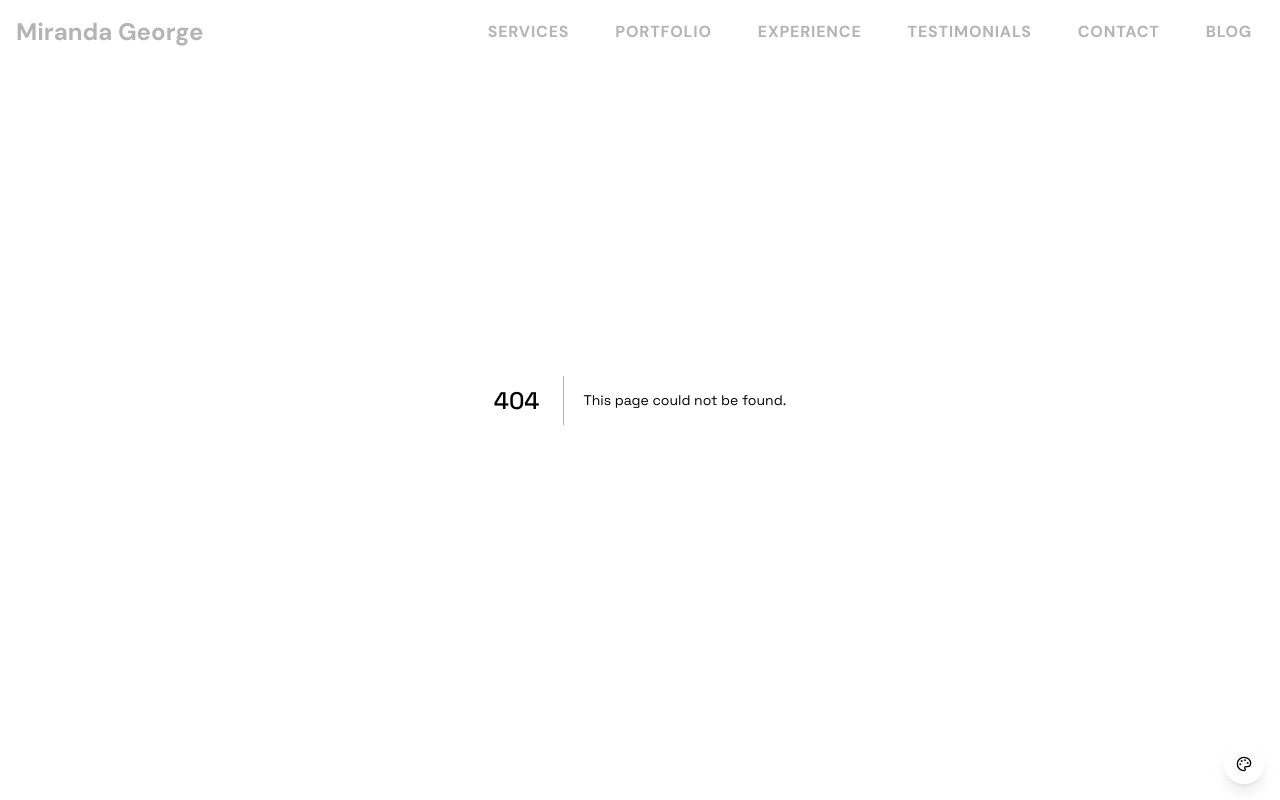
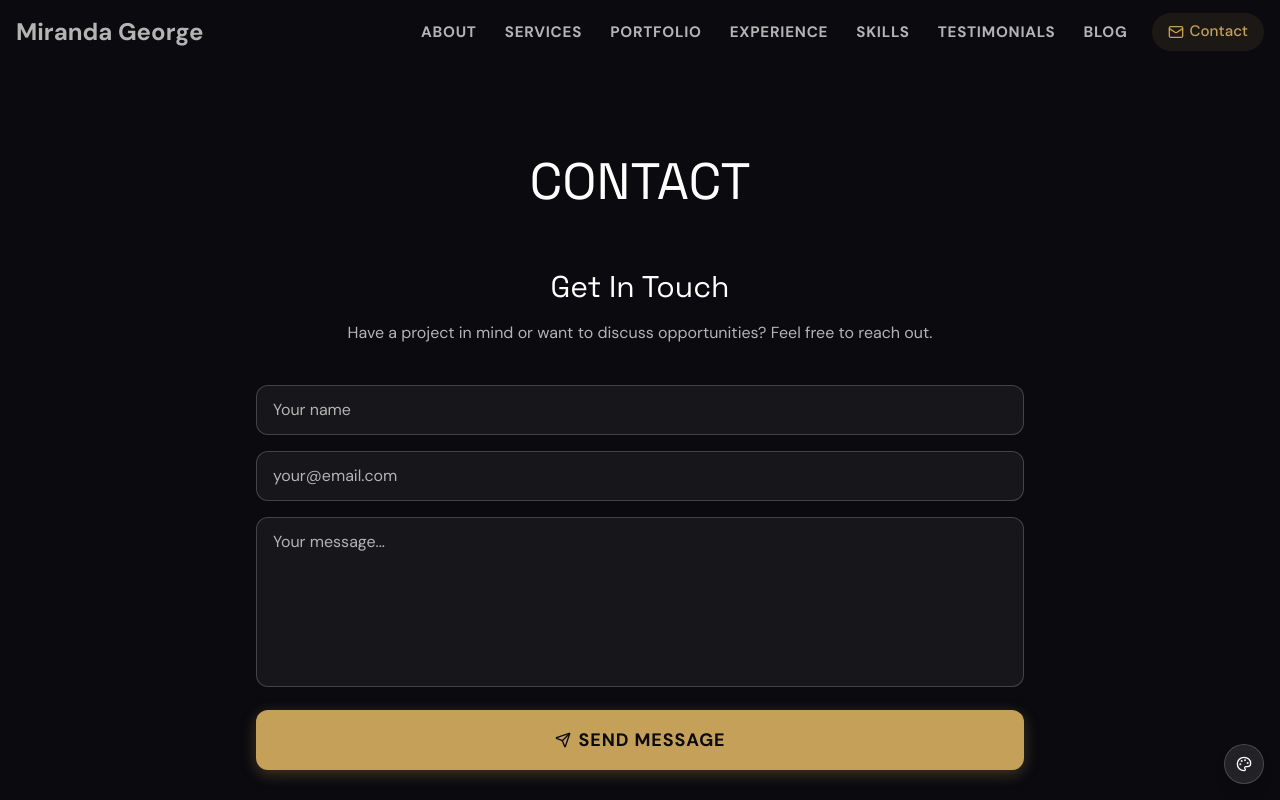
Before and after one commit to miranda-gv/my-portfolio, a Next.js app: page /contact in a window 1280 px wide. Before the commit this address had no page. Shown: the top 800 px of the page. Built offline with nearby package versions, Linux system fonts and the light colour scheme.

Commit message:
feat: add About, Contact, and Skills pages; enhance Navbar and SecondaryNav components

```diff
--- /dev/null
+++ b/src/app/about/page.tsx
@@ -0,0 +1,39 @@
+import { aboutData } from "@/data/about";
+import Section from "@/components/Section";
+import FadeIn from "@/components/ui/FadeIn";
+import GlassCard from "@/components/ui/GlassCard";
+import { hoverPopSubtle } from "@/constants/animations";
+
+/**
+ * About Page - Server Component
+ *
+ * Full about page with:
+ * - Bio information from paragraphs
+ * - Highlights grid
+ */
+export default function AboutPage() {
+  const { heading, paragraphs, highlights } = aboutData;
+
+  return (
+    <Section id="about" heading={heading} maxWidth="4xl">
+      <FadeIn>
+        <GlassCard variant="card" className={`p-8 md:p-12 ${hoverPopSubtle}`}>
+          <div className="space-y-6 text-muted-foreground leading-relaxed mb-8">
+            {paragraphs.map((paragraph, i) => (
+              <p key={i}>{paragraph}</p>
+            ))}
+          </div>
+          <div className="grid gap-4 md:grid-cols-3">
+            {highlights.map((item) => (
+              <div key={item.title} className="p-4 rounded-xl bg-primary/10 text-center">
+                <div className="text-2xl mb-2">{item.icon}</div>
+                <h4 className="font-semibold text-foreground text-sm">{item.title}</h4>
+                <p className="text-xs text-muted-foreground mt-1">{item.desc}</p>
+              </div>
+            ))}
+          </div>
+        </GlassCard>
+      </FadeIn>
+    </Section>
+  );
+}
--- /dev/null
+++ b/src/app/contact/page.tsx
@@ -0,0 +1,27 @@
+import Section from "@/components/Section";
+import ContactForm from "@/components/ContactForm";
+import ContactInfo from "@/components/ContactInfo";
+
+/**
+ * Contact Page - Server Component
+ *
+ * Full contact page with:
+ * - Large contact form spanning full width
+ * - Contact information (email, social links) below form
+ */
+export default function ContactPage() {
+  return (
+    <Section id="contact" heading="CONTACT" maxWidth="4xl">
+      <div className="max-w-3xl mx-auto">
+        <h3 className="font-heading text-3xl text-foreground mb-4 text-center">Get In Touch</h3>
+        <p className="text-muted-foreground mb-10 text-center">
+          Have a project in mind or want to discuss opportunities? Feel free to reach out.
+        </p>
+        <ContactForm />
+        <div className="mt-12 pt-8 border-t border-white/10">
+          <ContactInfo />
+        </div>
+      </div>
+    </Section>
+  );
+}
--- a/src/app/page.tsx
+++ b/src/app/page.tsx
@@ -1,10 +1,11 @@
 import HeroSection from "@/components/HeroSection";
+import SecondaryNav from "@/components/SecondaryNav";
 import AboutSection from "@/components/AboutSection";
 import ServicesSection from "@/components/ServicesSection";
+import PortfolioSection from "@/components/PortfolioSection";
 import ExperienceSection from "@/components/ExperienceSection";
 import SkillsSection from "@/components/SkillsSection";
 import ClientsSection from "@/components/ClientsSection";
-import PortfolioSection from "@/components/PortfolioSection";
 import TestimonialsSection from "@/components/TestimonialsSection";
 import BlogSection from "@/components/BlogSection";
 import ContactSection from "@/components/ContactSection";
@@ -24,12 +25,13 @@ export default function Home() {
   return (
     <>
       <HeroSection />
+      <SecondaryNav />
       <AboutSection />
       <ServicesSection />
+      <PortfolioSection />
       <ExperienceSection />
       <SkillsSection />
       <ClientsSection />
-      <PortfolioSection />
       <TestimonialsSection />
       <BlogSection />
       <ContactSection />
--- /dev/null
+++ b/src/app/skills/page.tsx
@@ -0,0 +1,40 @@
+import { skillsData } from "@/data/skills";
+import Section from "@/components/Section";
+import FadeIn from "@/components/ui/FadeIn";
+import GlassCard from "@/components/ui/GlassCard";
+import { hoverPopSubtle } from "@/constants/animations";
+
+/**
+ * Skills Page - Server Component
+ *
+ * Full skills page displaying:
+ * - All skill categories
+ * - Detailed skill lists per category
+ */
+export default function SkillsPage() {
+  const { heading, categories } = skillsData;
+
+  return (
+    <Section id="skills" heading={heading} maxWidth="6xl">
+      <div className="grid gap-8 md:grid-cols-2 lg:grid-cols-3">
+        {categories.map((category, index) => (
+          <FadeIn key={category.category} delay={index * 0.1}>
+            <GlassCard variant="card" className={`p-8 ${hoverPopSubtle}`}>
+              <h3 className="font-heading text-xl text-foreground mb-6">{category.category}</h3>
+              <div className="flex flex-wrap gap-2">
+                {category.items.map((skill) => (
+                  <span
+                    key={skill}
+                    className="px-3 py-1.5 text-sm rounded-lg bg-primary/10 text-primary border border-primary/20"
+                  >
+                    {skill}
+                  </span>
+                ))}
+              </div>
+            </GlassCard>
+          </FadeIn>
+        ))}
+      </div>
+    </Section>
+  );
+}
--- a/src/components/ContactForm.tsx
+++ b/src/components/ContactForm.tsx
@@ -6,7 +6,7 @@ import { cn } from "@/lib/utils";
 import { contactData } from "@/data/contact";
 
 const inputClasses =
-  "w-full px-3 py-2 rounded-lg bg-white/5 border border-white/20 text-foreground placeholder:text-muted-foreground text-sm transition-colors focus:outline-none focus:border-primary/50";
+  "w-full px-4 py-3 rounded-xl bg-white/5 border border-white/20 text-foreground placeholder:text-muted-foreground text-base transition-colors focus:outline-none focus:border-primary/50";
 
 export default function ContactForm() {
   const [formData, setFormData] = useState({ name: "", email: "", message: "" });
@@ -37,15 +37,15 @@ export default function ContactForm() {
   };
 
   return (
-    <form onSubmit={handleSubmit} className="space-y-2">
+    <form onSubmit={handleSubmit} className="space-y-4">
       <input type="text" name="name" placeholder="Your name" value={formData.name} onChange={handleChange} required className={inputClasses} />
       <input type="email" name="email" placeholder="your@email.com" value={formData.email} onChange={handleChange} required className={inputClasses} />
-      <textarea name="message" placeholder="Your message..." value={formData.message} onChange={handleChange} required rows={4} className={`${inputClasses} resize-none`} />
+      <textarea name="message" placeholder="Your message..." value={formData.message} onChange={handleChange} required rows={6} className={`${inputClasses} resize-none`} />
       <button
         type="submit"
         disabled={status === "sending"}
         className={cn(
-          "w-full flex items-center justify-center gap-2 px-8 py-4 rounded-lg text-base font-bold uppercase tracking-wider transition-all duration-300 hover:scale-[1.02]",
+          "w-full flex items-center justify-center gap-2 px-8 py-4 rounded-xl text-lg font-bold uppercase tracking-wider transition-all duration-300 hover:scale-[1.02]",
           status === "sent"
             ? "bg-green-500/20 text-green-400"
             : status === "error"
@@ -54,14 +54,14 @@ export default function ContactForm() {
         )}
       >
         {status === "sending" ? (
-          <span className="w-4 h-4 border-2 border-current border-t-transparent rounded-full animate-spin" />
+          <span className="w-5 h-5 border-2 border-current border-t-transparent rounded-full animate-spin" />
         ) : status === "sent" ? (
-          "Sent!"
+          "Sent! ✓"
         ) : status === "error" ? (
-          "Error"
+          "Error - Try Again"
         ) : (
           <>
-            <Send className="w-3.5 h-3.5" />
+            <Send className="w-4 h-4" />
             {contactData.sendButtonLabel}
           </>
         )}
--- a/src/components/HeroSection.tsx
+++ b/src/components/HeroSection.tsx
@@ -99,9 +99,18 @@ export default function HeroSection() {
         </div>
       </div>
 
-      <div className="absolute bottom-8 left-1/2 -translate-x-1/2 animate-bounce">
+      <button
+        onClick={() => {
+          if (typeof window !== 'undefined') {
+            window.scrollTo({ top: window.innerHeight, behavior: 'smooth' });
+          }
+        }}
+        className="absolute bottom-8 left-1/2 -translate-x-1/2 animate-bounce p-3 rounded-full hover:bg-primary/20 transition-all cursor-pointer z-20"
+        aria-label="Scroll to content"
+        type="button"
+      >
         <ArrowDown className="w-6 h-6 text-primary" />
-      </div>
+      </button>
     </section>
   );
 }
--- a/src/components/Navbar.tsx
+++ b/src/components/Navbar.tsx
@@ -2,7 +2,7 @@
 
 import { useState, useEffect } from "react";
 import { motion, AnimatePresence } from "framer-motion";
-import { Menu, X } from "lucide-react";
+import { Menu, X, Mail } from "lucide-react";
 import { cn } from "@/lib/utils";
 import { navLinks } from "@/data/navigation";
 import { siteConfig } from "@/config/site";
@@ -12,22 +12,15 @@ import Link from "next/link";
  * Navbar - Client Component
  *
  * Fixed header with responsive navigation featuring:
- * - Scroll detection for transparent/scrolled background states
- * - Desktop horizontal nav links from navigation data
- * - Mobile hamburger menu with slide-down animation
+ * - Primary nav links to top-level pages
+ * - Contact button with icon
+ * - Mobile hamburger menu with all nav links
  * - Glassmorphism effect when scrolled
- * - Full ARIA accessibility (aria-label, aria-expanded, role attributes)
- *
- * Uses Framer Motion for mobile menu animations and entrance animation.
- *
- * @returns Fixed navigation header with responsive menu
  */
-/** Design system colors - DRY */
 const navTextColor = "text-muted-foreground";
 
-/** Shared nav link styles matching design spec: gray text with gold underline */
 const navLinkClasses = cn(
-  "text-base uppercase tracking-wider font-extrabold transition-colors duration-300 py-2 px-3 relative",
+  "text-sm uppercase tracking-wider font-extrabold transition-colors duration-300 py-2 px-3 relative",
   "after:absolute after:-bottom-1 after:left-0 after:w-0 after:h-0.5 after:bg-primary after:transition-all after:duration-300 hover:after:w-full",
   navTextColor,
   "hover:text-primary",
@@ -35,12 +28,9 @@ const navLinkClasses = cn(
 );
 
 export default function Navbar() {
-  /** Tracks scroll position for navbar background state */
   const [isScrolled, setIsScrolled] = useState(false);
-  /** Controls mobile menu open/closed state */
   const [mobileOpen, setMobileOpen] = useState(false);
 
-  /** Adds scroll listener with passive event for performance */
   useEffect(() => {
     const handleScroll = () => setIsScrolled(window.scrollY > 50);
     window.addEventListener("scroll", handleScroll, { passive: true });
@@ -53,9 +43,7 @@ export default function Navbar() {
       animate={{ y: 0 }}
       className={cn(
         "fixed top-0 left-0 right-0 z-50 transition-all duration-300",
-        isScrolled
-          ? "bg-background/80 backdrop-blur-md shadow-md"
-          : "bg-transparent"
+        isScrolled ? "bg-background/80 backdrop-blur-md shadow-md" : "bg-transparent"
       )}
     >
       <nav className="container mx-auto px-4 flex items-center justify-between h-16" aria-label="Main navigation">
@@ -63,50 +51,49 @@ export default function Navbar() {
           {siteConfig.name}
         </Link>
 
-         <ul className="hidden md:flex items-center gap-[22px]" role="list">
+        {/* Desktop Nav */}
+        <ul className="hidden md:flex items-center gap-1" role="list">
           {navLinks.map((link) => (
             <li key={link.href} role="listitem">
-               <Link
-                  href={link.href}
-                  className={navLinkClasses}
-                  tabIndex={0}
-                >
-                  {link.label.toUpperCase()}
+              <Link href={link.href} className={navLinkClasses} tabIndex={0}>
+                {link.label}
               </Link>
             </li>
           ))}
+          <li role="listitem" className="ml-2">
+            <Link href="#contact" className="inline-flex items-center gap-1.5 px-4 py-2 rounded-full bg-primary/10 text-primary hover:bg-primary/20 transition-all text-sm font-medium" tabIndex={0}>
+              <Mail className="w-4 h-4" />
+              Contact
+            </Link>
+          </li>
         </ul>
 
-        <button
-          className="md:hidden p-3 min-h-[44px] min-w-[44px]"
-          onClick={() => setMobileOpen(!mobileOpen)}
-          aria-label="Toggle menu"
-          aria-expanded={mobileOpen}
-        >
+        {/* Mobile Toggle */}
+        <button className="md:hidden p-3 min-h-[44px] min-w-[44px]" onClick={() => setMobileOpen(!mobileOpen)} aria-label="Toggle menu" aria-expanded={mobileOpen}>
           {mobileOpen ? <X size={28} /> : <Menu size={28} />}
         </button>
       </nav>
 
+      {/* Mobile Menu */}
       <AnimatePresence>
         {mobileOpen && (
-          <motion.div
-            initial={{ opacity: 0, height: 0 }}
-            animate={{ opacity: 1, height: "auto" }}
-            exit={{ opacity: 0, height: 0 }}
-            className="md:hidden bg-background/95 backdrop-blur-md border-t overflow-hidden"
-          >
-               <ul className="flex flex-col py-4 px-4 gap-2">
+          <motion.div initial={{ opacity: 0, height: 0 }} animate={{ opacity: 1, height: "auto" }} exit={{ opacity: 0, height: 0 }} className="md:hidden bg-background/95 backdrop-blur-md border-t overflow-hidden">
+            <ul className="flex flex-col py-4 px-4 gap-1">
+              <p className="px-4 py-2 text-xs uppercase tracking-wider text-muted-foreground/60">Pages</p>
               {navLinks.map((link) => (
                 <li key={link.href}>
-                 <Link
-                        href={link.href}
-                        className={cn("block py-2 px-4", navLinkClasses)}
-                        onClick={() => setMobileOpen(false)}
-                      >
-                       {link.label.toUpperCase()}
+                  <Link href={link.href} className={cn("block py-2 px-4", navLinkClasses)} onClick={() => setMobileOpen(false)}>
+                    {link.label}
                   </Link>
                 </li>
               ))}
+              <div className="border-t border-white/10 my-2" />
+              <li>
+                <Link href="/contact" className="flex items-center gap-2 py-2 px-4 text-primary" onClick={() => setMobileOpen(false)}>
+                  <Mail className="w-4 h-4" />
+                  Contact
+                </Link>
+              </li>
             </ul>
           </motion.div>
         )}
--- /dev/null
+++ b/src/components/SecondaryNav.tsx
@@ -0,0 +1,60 @@
+"use client";
+
+import { useState, useEffect } from "react";
+import { usePathname } from "next/navigation";
+import { sectionLinks } from "@/data/navigation";
+import Link from "next/link";
+import { cn } from "@/lib/utils";
+
+/**
+ * SecondaryNav - Ribbon Component
+ *
+ * Appears immediately on homepage (/) as user starts scrolling.
+ * Shows all homepage section links styled as theme-aware pills.
+ */
+export default function SecondaryNav() {
+  const pathname = usePathname();
+  const [isVisible, setIsVisible] = useState(false);
+
+  // Only show on homepage
+  if (pathname !== "/") return null;
+
+  useEffect(() => {
+    const handleScroll = () => {
+      // Show immediately when user starts scrolling
+      setIsVisible(window.scrollY > 0);
+    };
+    window.addEventListener("scroll", handleScroll, { passive: true });
+    return () => window.removeEventListener("scroll", handleScroll);
+  }, []);
+
+  if (!isVisible) return null;
+
+  return (
+    <div className="fixed top-16 left-0 right-0 z-40 w-full bg-background/95 backdrop-blur-lg border-b border-border/50 shadow-sm transition-all duration-300">
+      <div className="container mx-auto px-4 py-2.5">
+        <ul className="flex items-center gap-1.5 overflow-x-auto" role="list">
+          {sectionLinks.map((link) => {
+            const isAnchor = link.href.startsWith("#");
+            const Component = isAnchor ? Link : "a";
+            return (
+              <li key={link.href} role="listitem">
+                <Component
+                  href={link.href}
+                  className={cn(
+                    "text-xs uppercase tracking-wider px-3 py-1.5 rounded-full transition-all duration-300 whitespace-nowrap",
+                    isAnchor
+                      ? "text-primary hover:bg-primary/15 hover:text-primary/90"
+                      : "text-muted-foreground hover:text-foreground hover:bg-accent/50"
+                  )}
+                >
+                  {link.label}
+                </Component>
+              </li>
+            );
+          })}
+        </ul>
+      </div>
+    </div>
+  );
+}
--- a/src/components/TestimonialsSection.tsx
+++ b/src/components/TestimonialsSection.tsx
@@ -11,7 +11,7 @@ import StarRating from "./ui/StarRating";
 import { hoverPopSubtle } from "@/constants/animations";
 import { glass } from "@/constants/glass";
 
-const { defaultPerFrame } = testimonialConfig;
+const { frameTiers, defaultPerFrame } = testimonialConfig;
 
 /** Returns grid column class based on number of testimonials in frame */
 const getGridClass = (count: number) => {
@@ -20,12 +20,22 @@ const getGridClass = (count: number) => {
   return 'md:grid-cols-3';
 };
 
-/** Build frames using defaultPerFrame */
+/** Build frames based on tier config (2 per frame for first 8, then 3 per frame) */
 const buildFrames = () => {
   const frames: typeof testimonials[] = [];
-  for (let i = 0; i < testimonials.length; i += defaultPerFrame) {
+  let i = 0;
+
+  for (const tier of frameTiers) {
+    const end = i + tier.count * tier.perFrame;
+    for (; i < end && i < testimonials.length; i += tier.perFrame) {
+      frames.push(testimonials.slice(i, i + tier.perFrame));
+    }
+  }
+
+  for (; i < testimonials.length; i += defaultPerFrame) {
     frames.push(testimonials.slice(i, i + defaultPerFrame));
   }
+
   return frames;
 };
 
--- a/src/config/testimonials.ts
+++ b/src/config/testimonials.ts
@@ -2,8 +2,12 @@
  * Testimonials Display Configuration
  *
  * Controls how testimonials are grouped into frames (pages) for display.
- * - defaultPerFrame: Number of testimonials shown per frame
+ * - frameTiers: Defines frame groups with specific per-frame counts
+ * - defaultPerFrame: Fallback for testimonials not covered by tiers
+ *
+ * Example: First 8 frames show 2 testimonials each, rest show 3 each
  */
 export const testimonialConfig = {
+  frameTiers: [{ count: 6, perFrame: 2 }],
   defaultPerFrame: 3,
 } as const;
--- a/src/data/navigation.ts
+++ b/src/data/navigation.ts
@@ -1,14 +1,29 @@
 /**
- * Navigation Links Data
- *
- * Contains site navigation links used by Navbar component.
- * Top-level pages link to their own routes; others link to homepage sections.
+ * Primary Navigation Links
+ * Shown in main navbar - all top-level pages
  */
 export const navLinks = [
+  { href: "/about", label: "About" },
   { href: "/services", label: "Services" },
   { href: "/portfolio", label: "Portfolio" },
   { href: "/experience", label: "Experience" },
+  { href: "/skills", label: "Skills" },
   { href: "/testimonials", label: "Testimonials" },
-  { href: "/#contact", label: "Contact" },
   { href: "/blog", label: "Blog" },
 ] as const;
+
+/**
+ * Homepage Section Links
+ * Shown in secondary nav - all homepage sections (theme-aware: anchors = muted, pages = primary)
+ */
+export const sectionLinks = [
+  { href: "#about", label: "About", type: "anchor" },
+  { href: "#services", label: "Services", type: "anchor" },
+  { href: "#portfolio", label: "Portfolio", type: "anchor" },
+  { href: "#experience", label: "Experience", type: "anchor" },
+  { href: "#skills", label: "Skills", type: "anchor" },
+  { href: "#clients", label: "Clients", type: "anchor" },
+  { href: "#testimonials", label: "Testimonials", type: "anchor" },
+  { href: "#blog", label: "Blog", type: "anchor" },
+  { href: "#contact", label: "Contact", type: "anchor" },
+] as const;
```
Lines whose indentation alone changed are shown as unchanged.
